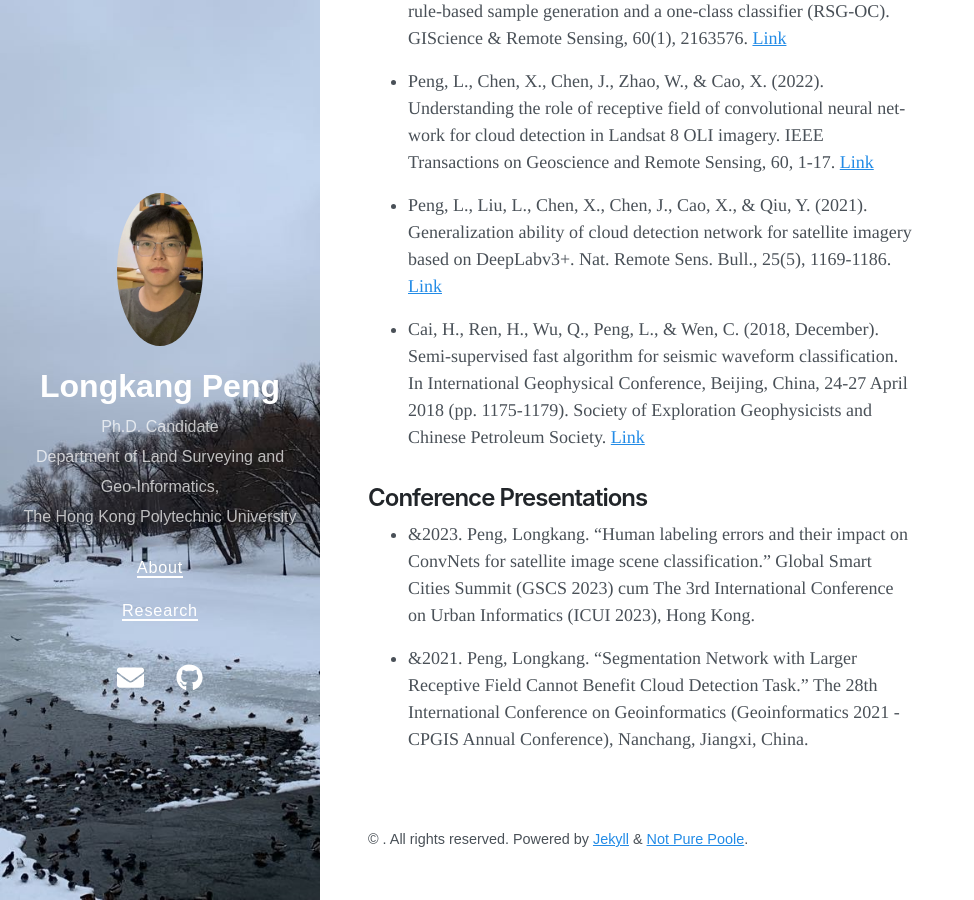
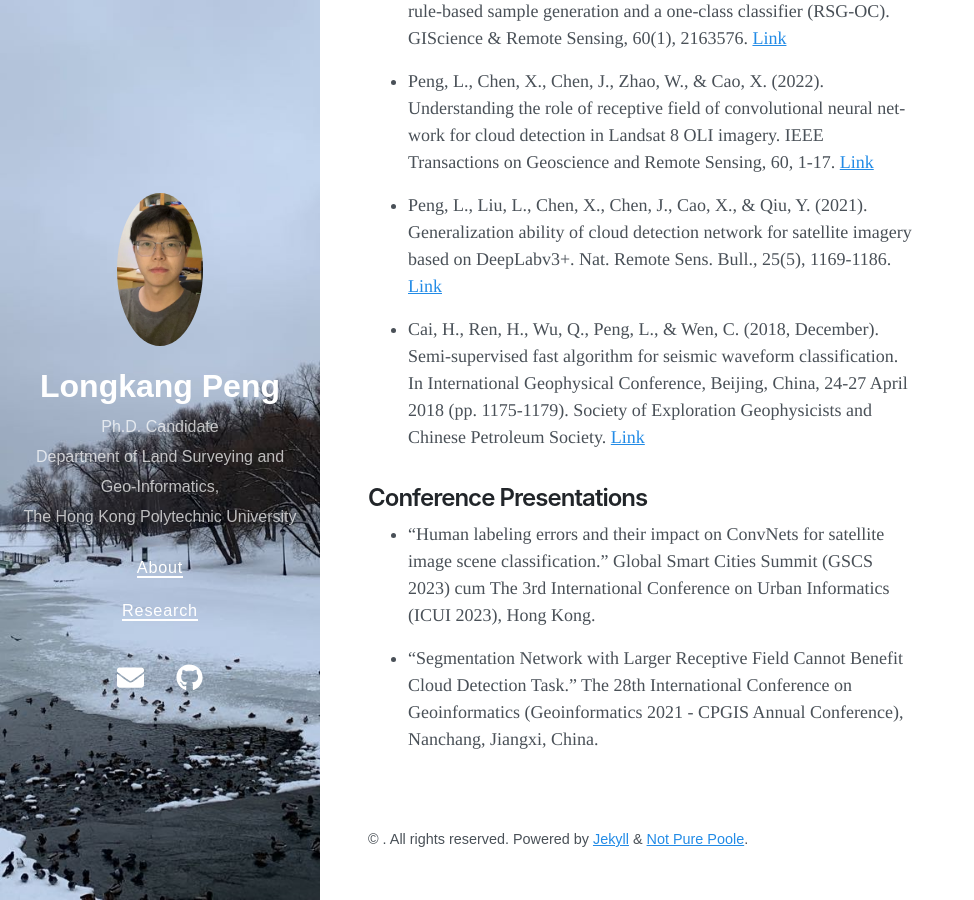
Before and after one commit to LK-Peng/LK-Peng.github.io, a Jekyll site: the page built from research.md, in a window 1280 px wide and 900 px high, scrolled down 586 px. Shown: the whole window, without its empty margins (0-974 px from the left). Built offline with Jekyll 4.4.1, drawn with Linux system fonts in a browser that asks for light colours; nearby versions of some CDN libraries.

```diff
--- a/research.md
+++ b/research.md
@@ -27,6 +27,6 @@ title: Research
 
 ## Conference Presentations
 
-- &amp;2023. Peng, Longkang. “Human labeling errors and their impact on ConvNets for satellite image scene classification.” Global Smart Cities Summit (GSCS 2023) cum The 3rd International Conference on Urban Informatics (ICUI 2023), Hong Kong.
+* “Human labeling errors and their impact on ConvNets for satellite image scene classification.” Global Smart Cities Summit (GSCS 2023) cum The 3rd International Conference on Urban Informatics (ICUI 2023), Hong Kong.
 
-- &amp;2021. Peng, Longkang. “Segmentation Network with Larger Receptive Field Cannot Benefit Cloud Detection Task.” The 28th International Conference on Geoinformatics (Geoinformatics 2021 - CPGIS Annual Conference), Nanchang, Jiangxi, China.
+* “Segmentation Network with Larger Receptive Field Cannot Benefit Cloud Detection Task.” The 28th International Conference on Geoinformatics (Geoinformatics 2021 - CPGIS Annual Conference), Nanchang, Jiangxi, China.
```
